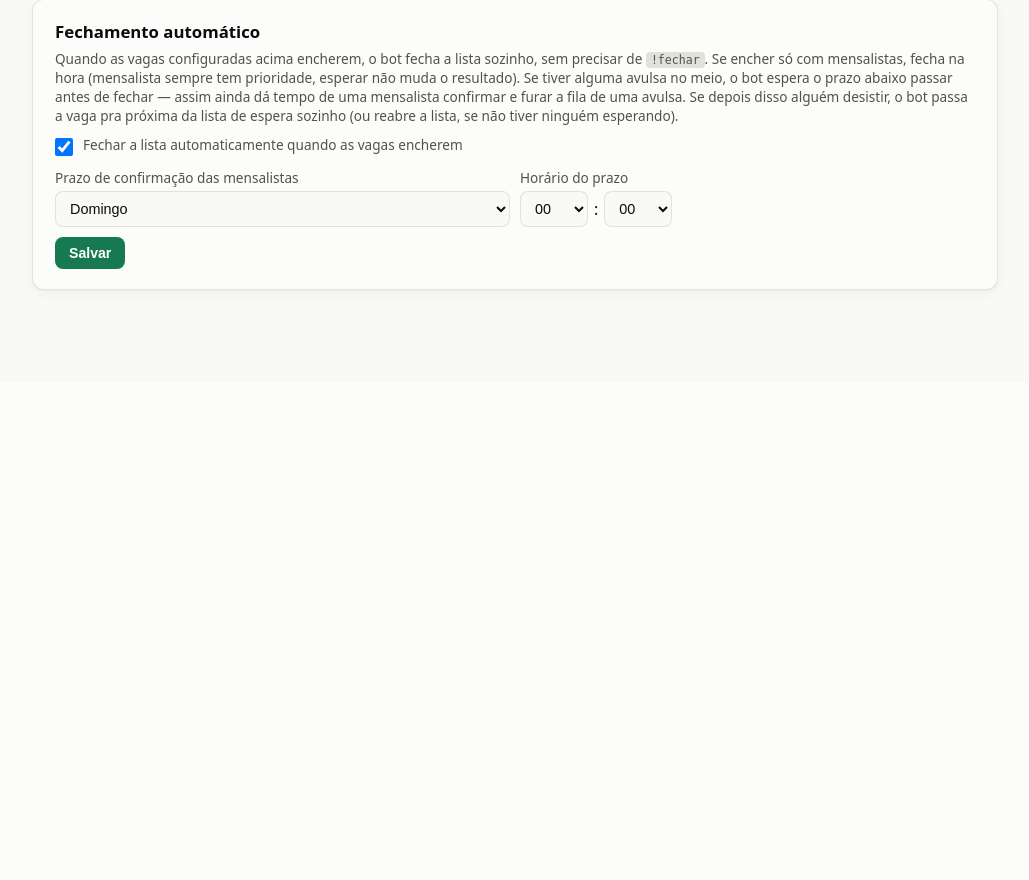
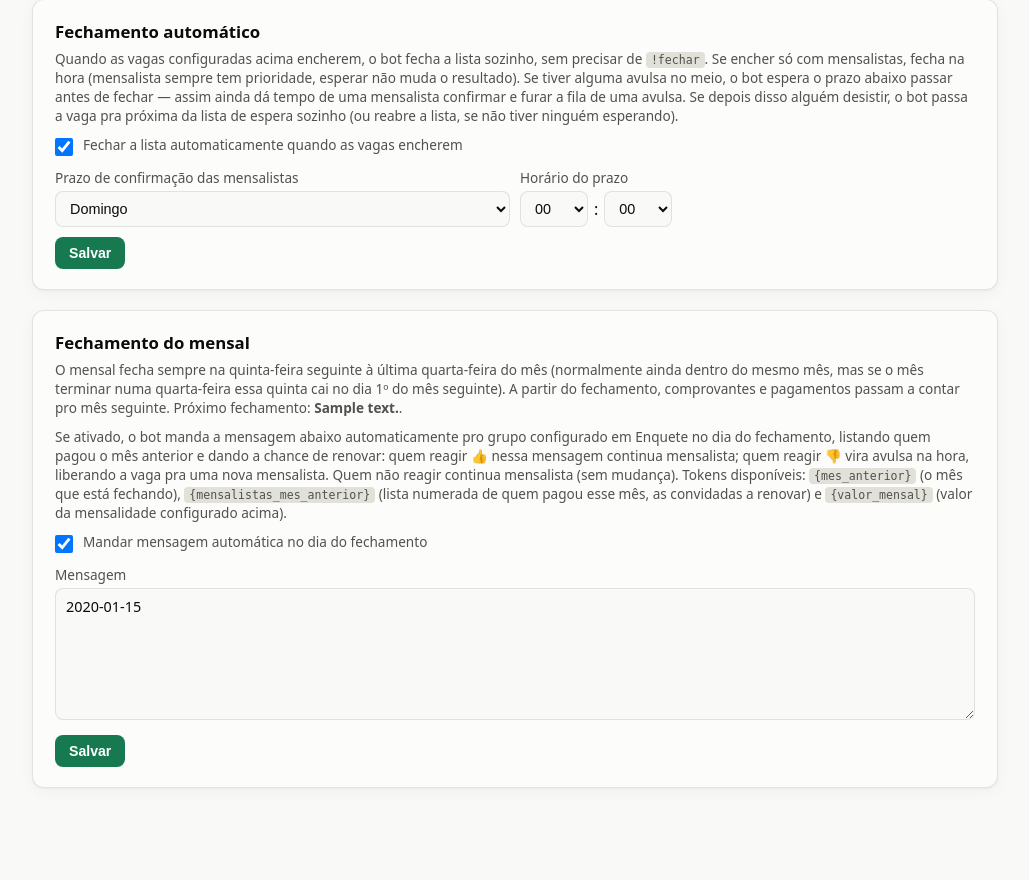
Before and after one commit to isaraldi/fut, a Node server app: template panel/views/jogo-config.ejs in a window 1280 px wide. Shown: the part 838-1718 px from the top of the page, without its empty margins (250-1279 px from the left). Before the commit the page ends 1129 px from the top, so only its background shows below. Run offline with Node 20, Linux system fonts and the light colour scheme; data comes from the database, SQL or seed files in the repository; the template is opened without the code that fills it: most values are stand-ins (such as "Sample title", 1, 10 or a date in 2020); data that the repository does not hold is empty; some libraries are stand-ins or nearby versions.

Commit message:
adiciona fechamento automático do mensal com renovação por reação
O mensal agora fecha sozinho na quinta-feira seguinte à última quarta-feira
do mês (calculado em mensagens-prontas.js, com o caso raro de virar dia 1º
do mês seguinte tratado). A partir do fechamento, comprovantes e pagamentos
manuais passam a contar pro mês seguinte (mesReferenciaAtual substitui o
cálculo antigo de "mês corrente" no OCR e nas telas de pagamento do painel).

No dia do fechamento, se ativado em Jogo > Fechamento do mensal, o bot manda
uma mensagem listando quem pagou o mês anterior e convidando a renovar:
reagir 👍 confirma (mantém mensalista), 👎 libera a vaga (vira avulsa) na
hora, e quem não reage continua mensalista sem mudança. Cada convite fica
correlacionado ao message_id da mensagem enviada (fechamento_mensal_convites),
então só reações de quem foi de fato convidada nessa mensagem têm efeito.

Também corrige o cookie de sessão do painel pra funcionar em dev local: era
sempre secure, e sem o proxy HTTPS do Fly o Express nunca chegava a setar o
cookie (sessão nunca persistia, CSRF sempre falhava). Agora só é secure em
produção (NODE_ENV=production, setado no Dockerfile).

Co-Authored-By: Claude Sonnet 5 <noreply@anthropic.com>
Claude-Session: https://claude.ai/code/session_01XpbDBUufKwmX4PfUGhhEzE

```diff
--- a/mensagens-prontas.js
+++ b/mensagens-prontas.js
@@ -1,6 +1,45 @@
 // monta o texto/sorteio que tanto o bot (comandos !fechar / !times) quanto o painel
 // (botões "mandar pro grupo") usam — fica fora de db.js e index.js pra não duplicar entre
 // os dois processos (bot e painel rodam separados, só compartilham o banco)
+
+// o mensal fecha na quinta-feira seguinte à última quarta-feira do mês — normalmente cai
+// dentro do próprio mês, mas se o mês terminar numa quarta-feira a quinta vira dia 1º do mês
+// seguinte (o construtor de Date normaliza esse overflow de dia sozinho)
+function fechamentoMensalDoMes(ano, mesIndex) {
+    const ultimoDia = new Date(ano, mesIndex + 1, 0).getDate();
+    let ultimaQuarta = null;
+    for (let dia = ultimoDia; dia >= 1; dia--) {
+        if (new Date(ano, mesIndex, dia).getDay() === 3) {
+            ultimaQuarta = dia;
+            break;
+        }
+    }
+    return new Date(ano, mesIndex, ultimaQuarta + 1);
+}
+
+// mês (YYYY-MM) que um pagamento feito "agora" deve contar: antes do fechamento do mensal
+// (calculado dentro do próprio mês corrente) conta pro mês corrente; a partir dele (inclusive)
+// já conta pro mês seguinte
+function mesReferenciaAtual(agora = new Date()) {
+    const fechamento = fechamentoMensalDoMes(agora.getFullYear(), agora.getMonth());
+    let ano = agora.getFullYear();
+    let mes = agora.getMonth();
+    if (agora >= fechamento) {
+        mes += 1;
+        if (mes > 11) { mes = 0; ano += 1; }
+    }
+    return `${ano}-${String(mes + 1).padStart(2, '0')}`;
+}
+
+// mês (YYYY-MM) imediatamente anterior a um mês de referência — usado no fechamento do
+// mensal pra achar quem pagou o ciclo que está terminando (mesReferenciaAtual() já devolve
+// o mês novo a partir do dia do fechamento, então "o mês anterior" não é sempre "mês - 1"
+// em relação a hoje: no caso raro de rollover, precisa andar a partir do mês novo mesmo)
+function mesAnterior(mesReferencia) {
+    const [ano, mes] = mesReferencia.split('-').map(Number); // mes: 1-12
+    const data = new Date(ano, mes - 2, 1);
+    return `${data.getFullYear()}-${String(data.getMonth() + 1).padStart(2, '0')}`;
+}
 
 function embaralhar(lista) {
     const copia = [...lista];
@@ -140,4 +179,7 @@ module.exports = {
     montarTextoListaConfirmadas,
     montarTextoListaAtual,
     montarTextoTimes,
+    fechamentoMensalDoMes,
+    mesReferenciaAtual,
+    mesAnterior,
 };
--- a/panel/server.js
+++ b/panel/server.js
@@ -49,7 +49,10 @@ const {
     definirPermissaoComando,
     reativarJogador,
 } = require('../db');
-const { balancearTimes, montarTextoListaConfirmadas, montarTextoTimes } = require('../mensagens-prontas');
+const {
+    balancearTimes, montarTextoListaConfirmadas, montarTextoTimes,
+    fechamentoMensalDoMes, mesReferenciaAtual,
+} = require('../mensagens-prontas');
 
 const PORT = process.env.PORT || 4000;
 
@@ -102,7 +105,10 @@ app.use(
         secret: process.env.SESSION_SECRET,
         resave: false,
         saveUninitialized: false,
-        cookie: { maxAge: 1000 * 60 * 60 * 12, secure: true, sameSite: 'lax' },
+        // secure só em produção (Dockerfile seta NODE_ENV=production): local roda em HTTP puro,
+        // sem o proxy HTTPS do Fly, e cookie secure nunca seria enviado pelo browser — sessão
+        // nunca persistiria e o CSRF sempre falharia ("Sessão expirada")
+        cookie: { maxAge: 1000 * 60 * 60 * 12, secure: process.env.NODE_ENV === 'production', sameSite: 'lax' },
     }),
 );
 
@@ -150,8 +156,6 @@ function redirectOk(res, caminho, mensagem) {
     const separador = caminho.includes('?') ? '&' : '?';
     res.redirect(caminho + separador + 'ok=' + encodeURIComponent(mensagem));
 }
-
-const mesAtual = () => new Date().toISOString().slice(0, 7); // YYYY-MM
 
 const POSICOES_VALIDAS = ['goleira', 'defesa', 'meio', 'ataque', 'indefinida'];
 const posicaoValida = (p) => (POSICOES_VALIDAS.includes(p) ? p : 'indefinida');
@@ -266,7 +270,7 @@ app.post('/confirmados/enviar-lista', requireLogin, (req, res) => {
 // ---------- HOME (resumo geral) ----------
 
 app.get('/', requireLogin, (req, res) => {
-    const mes = mesAtual();
+    const mes = mesReferenciaAtual();
 
     const proximoJogo = db
         .prepare('SELECT * FROM enquetes ORDER BY id DESC LIMIT 1')
@@ -405,7 +409,7 @@ app.get('/pagamentos', requireLogin, (req, res) => {
 });
 
 app.get('/pagamentos/mensalistas', requireLogin, (req, res) => {
-    const mes = req.query.mes || mesAtual();
+    const mes = req.query.mes || mesReferenciaAtual();
 
     const jogadores = db
         .prepare(
@@ -423,7 +427,7 @@ app.get('/pagamentos/mensalistas', requireLogin, (req, res) => {
 });
 
 app.post('/pagamentos/mensalistas/:jogadorId/toggle', requireLogin, (req, res) => {
-    const mes = req.body.mes || mesAtual();
+    const mes = req.body.mes || mesReferenciaAtual();
     const jogadorId = Number(req.params.jogadorId);
 
     const atual = db
@@ -632,7 +636,21 @@ app.post('/comandos/:id/toggle', requireLogin, (req, res) => {
 
 // ---------- CONFIGURAÇÃO DO JOGO (dia/horário) ----------
 
+// a próxima quinta de fechamento do mensal: a calculada pro mês corrente, ou (se já passou)
+// a do mês seguinte — só pra mostrar no painel, não é usada em nenhuma decisão de negócio
+function proximoFechamentoMensal() {
+    const agora = new Date();
+    const hoje = new Date(agora.getFullYear(), agora.getMonth(), agora.getDate());
+    const candidato = fechamentoMensalDoMes(agora.getFullYear(), agora.getMonth());
+    if (candidato >= hoje) return candidato;
+
+    const proxMesIndex = agora.getMonth() === 11 ? 0 : agora.getMonth() + 1;
+    const anoDoProxMes = agora.getMonth() === 11 ? agora.getFullYear() + 1 : agora.getFullYear();
+    return fechamentoMensalDoMes(anoDoProxMes, proxMesIndex);
+}
+
 app.get('/jogo/config', requireLogin, (req, res) => {
+    const proximoFechamento = proximoFechamentoMensal();
     res.render('jogo-config', {
         usuario: req.session.usuario,
         diaSemana: Number(getConfig('enquete_dia_semana')),
@@ -643,6 +661,9 @@ app.get('/jogo/config', requireLogin, (req, res) => {
         fechamentoAutomatico: getConfig('fechamento_automatico_ativo') === '1',
         prazoDiaSemana: Number(getConfig('mensalista_prazo_dia_semana')),
         prazoHora: getConfig('mensalista_prazo_hora'),
+        fechamentoMensalAtivo: getConfig('fechamento_mensal_ativo') === '1',
+        fechamentoMensalMensagem: getConfig('fechamento_mensal_mensagem'),
+        proximoFechamentoMensalTexto: `${String(proximoFechamento.getDate()).padStart(2, '0')}/${String(proximoFechamento.getMonth() + 1).padStart(2, '0')}/${proximoFechamento.getFullYear()}`,
         ok: req.query.ok,
     });
 });
@@ -676,6 +697,15 @@ app.post('/jogo/config/fechamento-automatico', requireLogin, (req, res) => {
     const prazoHoraH = String(req.body.prazoHoraH || '18').padStart(2, '0');
     const prazoHoraM = String(req.body.prazoHoraM || '00').padStart(2, '0');
     setConfig('mensalista_prazo_hora', `${prazoHoraH}:${prazoHoraM}`);
+
+    redirectOk(res, '/jogo/config', 'Configurações salvas!');
+});
+
+app.post('/jogo/config/fechamento-mensal', requireLogin, (req, res) => {
+    setConfig('fechamento_mensal_ativo', req.body.fechamentoMensalAtivo === 'on' ? '1' : '0');
+
+    const mensagem = String(req.body.fechamentoMensalMensagem || '').trim();
+    if (mensagem) setConfig('fechamento_mensal_mensagem', mensagem);
 
     redirectOk(res, '/jogo/config', 'Configurações salvas!');
 });
--- a/panel/views/jogo-config.ejs
+++ b/panel/views/jogo-config.ejs
@@ -154,4 +154,38 @@
             <input type="submit" value="Salvar">
         </form>
     </div>
+
+    <div class="card">
+        <h1>Fechamento do mensal</h1>
+        <p class="hint">
+            O mensal fecha sempre na quinta-feira seguinte à última quarta-feira do mês
+            (normalmente ainda dentro do mesmo mês, mas se o mês terminar numa quarta-feira essa
+            quinta cai no dia 1º do mês seguinte). A partir do fechamento, comprovantes e
+            pagamentos passam a contar pro mês seguinte. Próximo fechamento:
+            <strong><%= proximoFechamentoMensalTexto %></strong>.
+        </p>
+        <p class="hint">
+            Se ativado, o bot manda a mensagem abaixo automaticamente pro grupo configurado em
+            Enquete no dia do fechamento, listando quem pagou o mês anterior e dando a chance de
+            renovar: quem reagir 👍 nessa mensagem continua mensalista; quem reagir 👎 vira
+            avulsa na hora, liberando a vaga pra uma nova mensalista. Quem não reagir continua
+            mensalista (sem mudança). Tokens disponíveis: <code>{mes_anterior}</code> (o mês que
+            está fechando), <code>{mensalistas_mes_anterior}</code> (lista numerada de quem
+            pagou esse mês, as convidadas a renovar) e <code>{valor_mensal}</code> (valor da
+            mensalidade configurado acima).
+        </p>
+        <form method="post" action="/jogo/config/fechamento-mensal"><input type="hidden" name="_csrf" value="<%= csrfToken %>">
+            <div class="switch-row">
+                <input type="checkbox" id="fechamentoMensalAtivo" name="fechamentoMensalAtivo" <%= fechamentoMensalAtivo ? 'checked' : '' %>>
+                <label for="fechamentoMensalAtivo">Mandar mensagem automática no dia do fechamento</label>
+            </div>
+            <div class="form-row">
+                <div>
+                    <label>Mensagem</label>
+                    <textarea name="fechamentoMensalMensagem" rows="6"><%= fechamentoMensalMensagem %></textarea>
+                </div>
+            </div>
+            <input type="submit" value="Salvar">
+        </form>
+    </div>
 </section>
```
Also changed, not shown: db.js (+69 -0 lines), index.js (+97 -2 lines).
